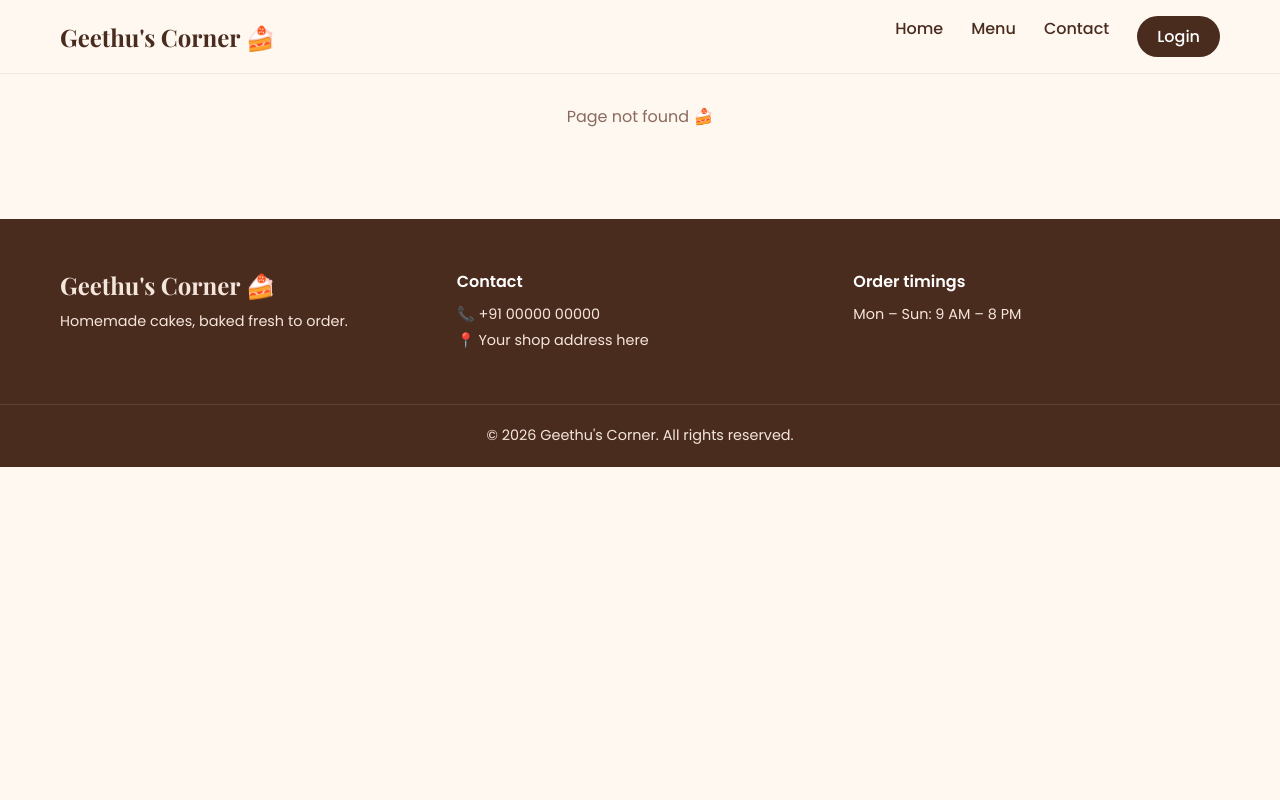
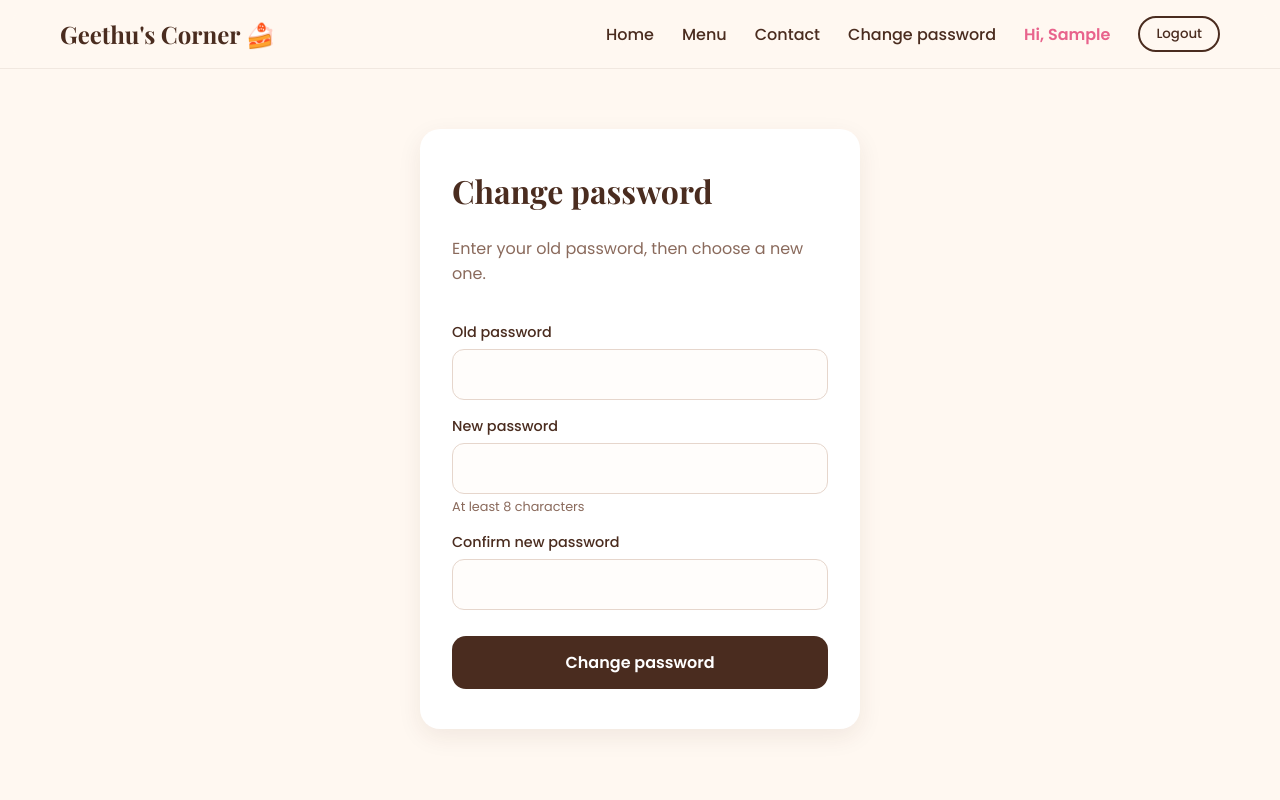
Before and after one commit to Hariharasudhan-D/geethuscorner, a React (Vite) app in the folder Frountend/frontend/: page /change-password in a window 1280 px wide. Shown: the top 800 px of the page. Built offline with nearby package versions, Linux system fonts and the light colour scheme; no server answers; sample sign-in values are in the browser's storage.

Commit message:
Stage 6: Navbar user menu, logout, change password

```diff
--- a/Frountend/frontend/src/App.css
+++ b/Frountend/frontend/src/App.css
@@ -560,3 +560,39 @@ section {
   color: var(--pink);
   font-weight: 600;
 }
+/* ---------- Navbar: logged-in user ---------- */
+.nav-user {
+  font-weight: 600;
+  color: var(--pink);
+}
+
+.nav-logout {
+  background: none;
+  border: 2px solid var(--brown);
+  color: var(--brown);
+  padding: 6px 16px;
+  border-radius: 30px;
+  font-family: inherit;
+  font-weight: 500;
+  cursor: pointer;
+  transition: 0.2s;
+}
+
+.nav-logout:hover {
+  background: var(--brown);
+  color: white;
+}
+
+.nav-links {
+  flex-wrap: wrap;
+  align-items: center;
+}
+
+/* Success message */
+.form-success {
+  background: #e8f6ee;
+  color: #1d6b3a;
+  padding: 12px 14px;
+  border-radius: 12px;
+  font-size: 0.9rem;
+}
--- a/Frountend/frontend/src/App.jsx
+++ b/Frountend/frontend/src/App.jsx
@@ -1,40 +1,49 @@
 import { useState } from "react";
-import { BrowserRouter, Routes, Route } from "react-router";
+import { BrowserRouter, Routes, Route, Navigate } from "react-router";   // 🆕 Navigate
 import Navbar from "./Navbar";
 import Footer from "./Footer";
 import Home from "./Home";
 import Login from "./Login";
 import Signup from "./Signup";
+import ChangePassword from "./ChangePassword";                           // 🆕
 import "./App.css";
 
-// Read the saved user from the browser's pocket (or null if nobody is logged in)
 function getSavedUser() {
   const saved = localStorage.getItem("user");
   return saved ? JSON.parse(saved) : null;
 }
 
 function App() {
-  // Who is logged in? Starts with the saved user, so a page refresh keeps you logged in
   const [user, setUser] = useState(getSavedUser);
 
-  // Called after a successful login: save the wristband + user info
   function handleLogin(data) {
     const userInfo = { name: data.name, email: data.email, role: data.role };
+    localStorage.setItem("token", data.token);
+    localStorage.setItem("user", JSON.stringify(userInfo));
+    setUser(userInfo);
+  }
 
-    localStorage.setItem("token", data.token);                 // the wristband 🎟️
-    localStorage.setItem("user", JSON.stringify(userInfo));    // name, email, role
-    setUser(userInfo);                                         // tell React
+  // 🆕 Give the wristband back
+  function handleLogout() {
+    localStorage.removeItem("token");
+    localStorage.removeItem("user");
+    setUser(null);
   }
 
   return (
     <BrowserRouter>
-      <Navbar />
+      <Navbar user={user} onLogout={handleLogout} />      {/* 🆕 */}
 
       <main className="container">
         <Routes>
           <Route path="/" element={<Home />} />
           <Route path="/login" element={<Login onLogin={handleLogin} />} />
           <Route path="/signup" element={<Signup onLogin={handleLogin} />} />
+          {/* 🆕 Logged in → show the page, else send to Login */}
+          <Route
+            path="/change-password"
+            element={user ? <ChangePassword /> : <Navigate to="/login" />}
+          />
           <Route path="*" element={<p className="status-message">Page not found 🍰</p>} />
         </Routes>
       </main>
--- /dev/null
+++ b/Frountend/frontend/src/ChangePassword.jsx
@@ -0,0 +1,71 @@
+import { useState } from "react";
+import { changePassword } from "./api";
+
+function ChangePassword() {
+  const [oldPassword, setOldPassword] = useState("");
+  const [newPassword, setNewPassword] = useState("");
+  const [confirm, setConfirm] = useState("");
+  const [error, setError] = useState("");
+  const [success, setSuccess] = useState("");
+  const [loading, setLoading] = useState(false);
+
+  async function handleSubmit(event) {
+    event.preventDefault();
+    setError("");
+    setSuccess("");
+
+    // Quick check in the browser (the backend checks again)
+    if (newPassword !== confirm) {
+      setError("New password and confirm password do not match");
+      return;
+    }
+
+    setLoading(true);
+    try {
+      const data = await changePassword(oldPassword, newPassword);
+      setSuccess(data.message);          // "Password changed successfully"
+      setOldPassword("");
+      setNewPassword("");
+      setConfirm("");
+    } catch (err) {
+      // Backend message, or the field error (e.g. "must be 8 to 72 characters")
+      setError(err.errors?.newPassword || err.message);
+    } finally {
+      setLoading(false);
+    }
+  }
+
+  return (
+    <section className="auth-page">
+      <form className="auth-card" onSubmit={handleSubmit}>
+        <h1>Change password</h1>
+        <p className="auth-subtitle">Enter your old password, then choose a new one.</p>
+
+        {error && <p className="form-error">{error}</p>}
+        {success && <p className="form-success">{success}</p>}
+
+        <label htmlFor="old">Old password</label>
+        <input id="old" type="password" value={oldPassword}
+               onChange={(e) => setOldPassword(e.target.value)}
+               autoComplete="current-password" required />
+
+        <label htmlFor="new">New password</label>
+        <input id="new" type="password" value={newPassword}
+               onChange={(e) => setNewPassword(e.target.value)}
+               autoComplete="new-password" minLength={8} required />
+        <small className="field-hint">At least 8 characters</small>
+
+        <label htmlFor="confirm">Confirm new password</label>
+        <input id="confirm" type="password" value={confirm}
+               onChange={(e) => setConfirm(e.target.value)}
+               autoComplete="new-password" required />
+
+        <button type="submit" className="auth-button" disabled={loading}>
+          {loading ? "Saving..." : "Change password"}
+        </button>
+      </form>
+    </section>
+  );
+}
+
+export default ChangePassword;
--- a/Frountend/frontend/src/Navbar.jsx
+++ b/Frountend/frontend/src/Navbar.jsx
@@ -1,6 +1,14 @@
-import { Link } from "react-router";
+import { Link, useNavigate } from "react-router";
 
-function Navbar() {
+// "user" is null when nobody is logged in
+function Navbar({ user, onLogout }) {
+  const navigate = useNavigate();
+
+  function handleLogout() {
+    onLogout();      // clear the wristband (App.jsx)
+    navigate("/");   // go to Home
+  }
+
   return (
     <nav className="navbar">
       <div className="navbar-inner">
@@ -8,9 +16,20 @@ function Navbar() {
 
         <div className="nav-links">
           <Link to="/">Home</Link>
-          <a href="/#menu">Menu</a>                   {/* go to Home, then jump to the menu */}
-          <a href="#contact">Contact</a>              {/* footer is on every page */}
-          <Link to="/login" className="nav-button">Login</Link>
+          <a href="/#menu">Menu</a>
+          <a href="#contact">Contact</a>
+
+          {user ? (
+            <>
+              {/* Only the admin sees this link */}
+              {user.role === "ADMIN" && <Link to="/admin">Admin</Link>}
+              <Link to="/change-password">Change password</Link>
+              <span className="nav-user">Hi, {user.name.split(" ")[0]}</span>
+              <button className="nav-logout" onClick={handleLogout}>Logout</button>
+            </>
+          ) : (
+            <Link to="/login" className="nav-button">Login</Link>
+          )}
         </div>
       </div>
     </nav>
--- a/Frountend/frontend/src/api.js
+++ b/Frountend/frontend/src/api.js
@@ -45,3 +45,10 @@ export function signup(form) {
     body: JSON.stringify(form),
   });
 }
+// Change my own password (needs the wristband, added automatically)
+export function changePassword(oldPassword, newPassword) {
+  return request("/api/auth/change-password", {
+    method: "PUT",
+    body: JSON.stringify({ oldPassword, newPassword }),
+  });
+}
```
